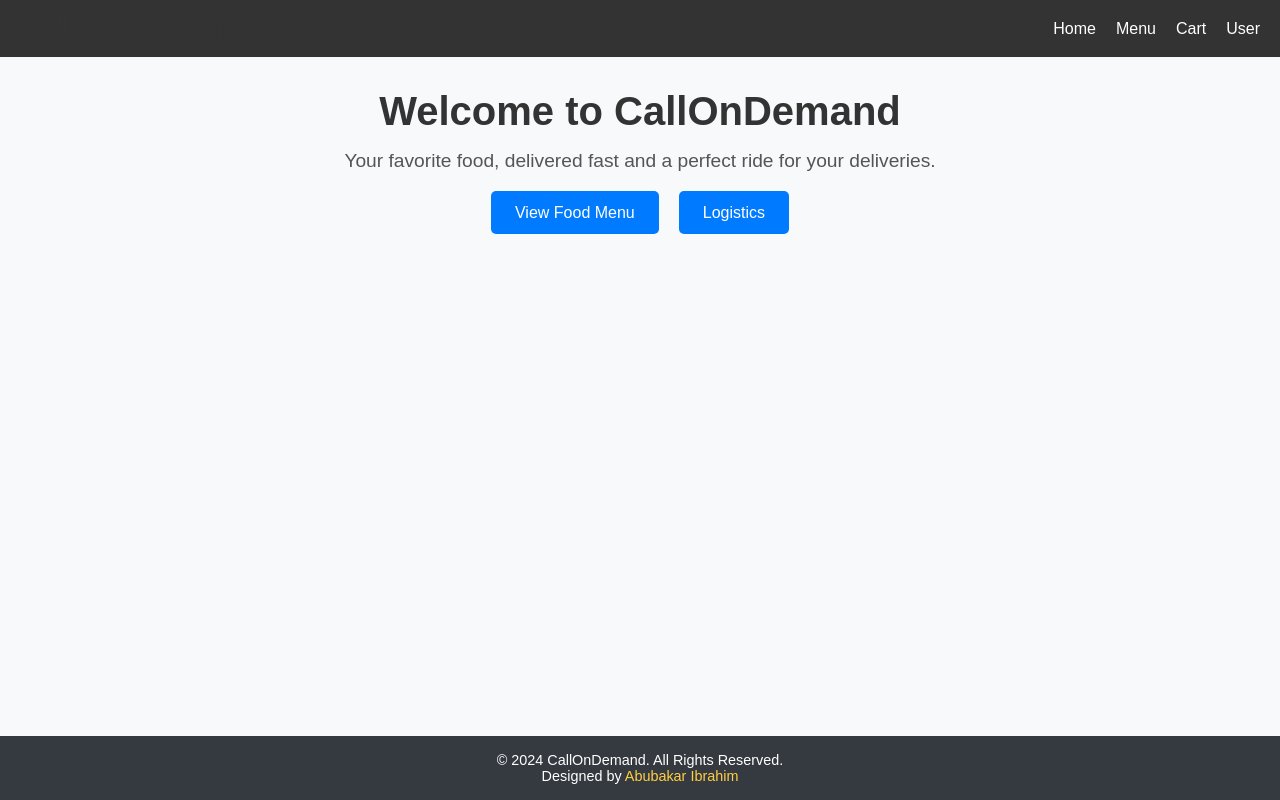
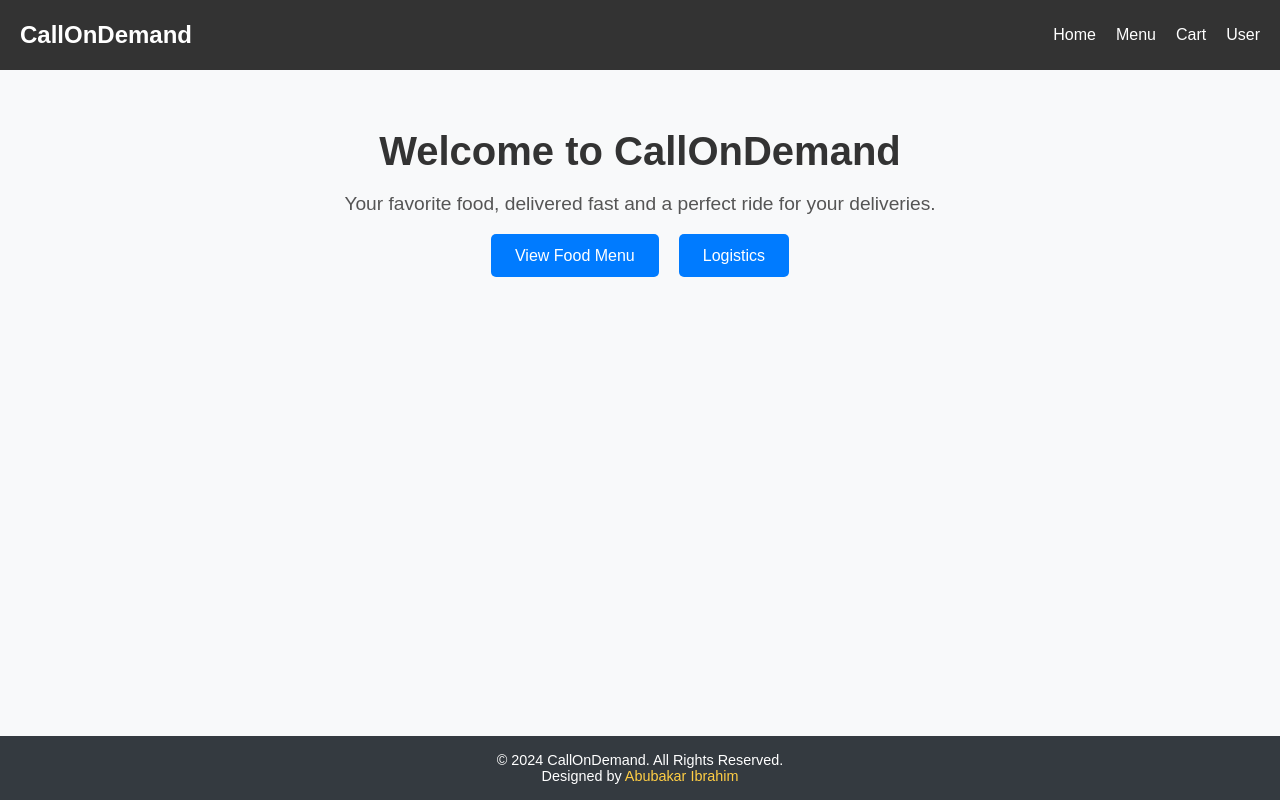
Before and after one commit to iabbakr/callondemand9ja, a React (Vite) app: page / in a window 1280 px wide. Built offline with nearby package versions, Linux system fonts and the light colour scheme.

Commit message:
added useState

```diff
--- a/src/css/Header.css
+++ b/src/css/Header.css
@@ -1,42 +1,34 @@
-* {
-    margin: 0;
-    padding: 0;
-    box-sizing: border-box;
-}
-
-body {
-    font-family: Arial, sans-serif;
-}
-
-header {
+/* Base styles for the header */
+.header {
     background: #333;
-    padding: 10px 20px;
+    color: white;
     display: flex;
     justify-content: space-between;
     align-items: center;
+    padding: 10px 20px;
 }
 
-.logo img {
-    height: 50px; /* Adjust based on your logo */
+/* Logo styles */
+.logo h1 {
+    margin: 0;
+    font-size: 24px;
 }
 
+/* Navigation styles */
 .nav-links {
     list-style: none;
     display: flex;
+    gap: 20px;
 }
 
-.nav-links li {
-    margin-left: 20px;
-}
-
-.nav-links a {
+.nav-links li a {
     color: white;
     text-decoration: none;
     padding: 10px 0;
     position: relative;
 }
 
-.nav-links a::after {
+.nav-links li a::after {
     content: '';
     position: absolute;
     width: 100%;
@@ -48,10 +40,11 @@ header {
     transition: transform 0.3s ease;
 }
 
-.nav-links a:hover::after {
+.nav-links li a:hover::after {
     transform: scaleX(1);
 }
 
+/* Menu toggle for mobile view */
 .menu-toggle {
     display: none;
     cursor: pointer;
@@ -60,34 +53,39 @@ header {
 .menu-toggle span {
     display: block;
     width: 30px;
-    height: 2px;
+    height: 3px;
     background-color: white;
-    margin: 6px 0;
+    margin-bottom: 5px;
 }
 
-/* Responsive Design */
+/* Responsive design */
 @media screen and (max-width: 768px) {
     .nav-links {
-        position: fixed;
+        position: absolute;
         right: -100%;
-        top: 70px;
+        top: 70px; /* Adjust based on your header height */
         width: 100%;
         height: calc(100vh - 70px);
         background: #333;
         flex-direction: column;
-        transition: 0.3s;
-        padding-top: 30px;
-    }
-
-    .nav-links li {
-        margin: 10px 0;
-        text-align: center;
+        align-items: center;
+        justify-content: flex-start;
+        transition: right 0.3s ease-in-out;
+        padding-top: 20px;
     }
 
     .nav-links.active {
         right: 0;
     }
 
+    .nav-links li {
+        margin: 10px 0;
+    }
+
+    .nav-links li a {
+        padding: 15px 0;
+    }
+
     .menu-toggle {
         display: block;
     }
```
